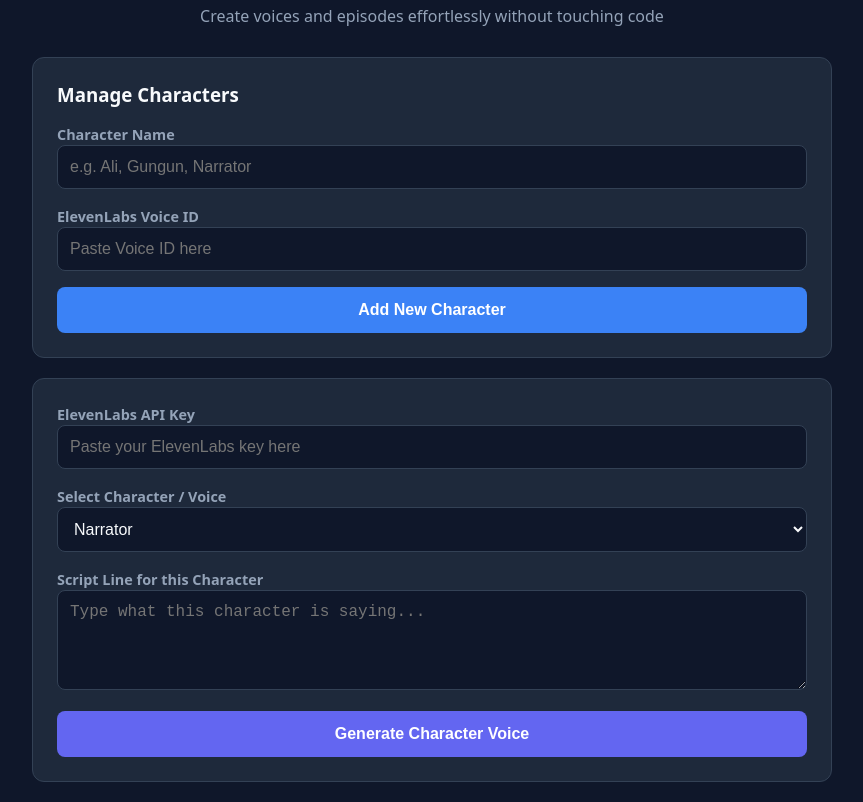
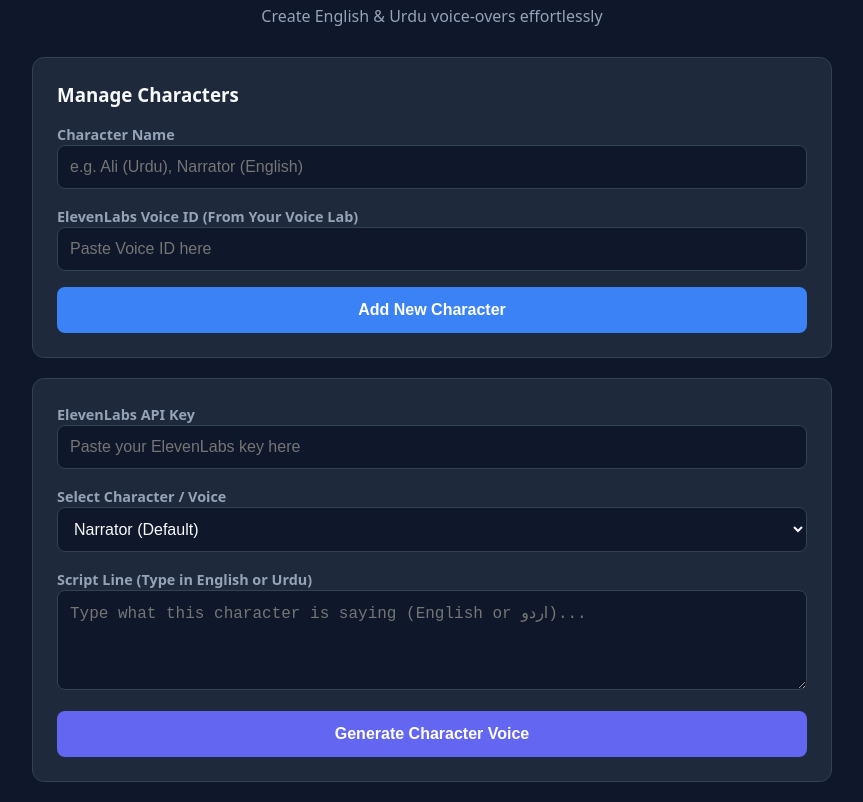
Before and after one commit to Hudabia221/animation-studio, a plain HTML site: page index.html in a window 1280 px wide. Shown: the part 66-868 px from the top of the page, without its empty margins (208-1071 px from the left). Drawn offline with Linux system fonts and the light colour scheme.

Commit message:
Update index.html

```diff
--- a/index.html
+++ b/index.html
@@ -102,7 +102,7 @@
   <div class="container">
     <header>
       <h1>Animation Studio</h1>
-      <p>Create voices and episodes effortlessly without touching code</p>
+      <p>Create English & Urdu voice-overs effortlessly</p>
     </header>
 
     <!-- Character Manager Card -->
@@ -110,10 +110,10 @@
       <h3 style="margin:0; color:var(--text);">Manage Characters</h3>
       <div>
         <label for="newCharName">Character Name</label>
-        <input type="text" id="newCharName" placeholder="e.g. Ali, Gungun, Narrator">
+        <input type="text" id="newCharName" placeholder="e.g. Ali (Urdu), Narrator (English)">
       </div>
       <div>
-        <label for="newCharVoiceId">ElevenLabs Voice ID</label>
+        <label for="newCharVoiceId">ElevenLabs Voice ID (From Your Voice Lab)</label>
         <input type="text" id="newCharVoiceId" placeholder="Paste Voice ID here">
       </div>
       <button id="addCharBtn" style="background: #3b82f6;">Add New Character</button>
@@ -134,8 +134,8 @@
       </div>
 
       <div>
-        <label for="scriptInput">Script Line for this Character</label>
-        <textarea id="scriptInput" placeholder="Type what this character is saying..."></textarea>
+        <label for="scriptInput">Script Line (Type in English or Urdu)</label>
+        <textarea id="scriptInput" placeholder="Type what this character is saying (English or اردو)..."></textarea>
       </div>
 
       <button id="generateBtn">Generate Character Voice</button>
@@ -144,9 +144,8 @@
   </div>
 
   <script>
-    // Default starting characters stored in browser memory
     let characters = JSON.parse(localStorage.getItem('animation_chars')) || [
-      { name: 'Narrator', id: '21m00Tcm4TlvDq8ikWAM' }
+      { name: 'Narrator (Default)', id: '21m00Tcm4TlvDq8ikWAM' }
     ];
 
     const characterSelect = document.getElementById('characterSelect');
@@ -167,10 +166,8 @@
       });
     }
 
-    // Initialize dropdown on load
     updateDropdown();
 
-    // Add new character from inputs
     document.getElementById('addCharBtn').addEventListener('click', () => {
       const name = document.getElementById('newCharName').value.trim();
       const voiceId = document.getElementById('newCharVoiceId').value.trim();
@@ -185,13 +182,11 @@
 
       updateDropdown();
 
-      // Clear inputs
       document.getElementById('newCharName').value = '';
       document.getElementById('newCharVoiceId').value = '';
       alert('Character added successfully!');
     });
 
-    // Generate audio script
     document.getElementById('generateBtn').addEventListener('click', async () => {
       const elevenKey = document.getElementById('elevenKey').value.trim();
       const selectedVoiceId = characterSelect.value;
@@ -207,7 +202,7 @@
       }
 
       status.style.color = '#34d399';
-      status.textContent = 'Processing... Generating character audio via ElevenLabs.';
+      status.textContent = 'Processing... Generating audio via ElevenLabs.';
 
       try {
         const elevenResponse = await fetch(`https://api.elevenlabs.io/v1/text-to-speech/${selectedVoiceId}`, {
@@ -219,14 +214,14 @@
           },
           body: JSON.stringify({
             text: scriptText,
-            model_id: 'eleven_flash_v2_5',
+            model_id: 'eleven_multilingual_v2',
             voice_settings: { stability: 0.5, similarity_boost: 0.7 }
           })
         });
 
         if (!elevenResponse.ok) {
           const errData = await elevenResponse.json().catch(() => ({}));
-          throw new Error(errData.detail?.message || 'Failed to generate audio from ElevenLabs. Check your Voice ID and API key.');
+          throw new Error(errData.detail?.message || 'Failed to generate audio. Check your Voice ID and API key.');
         }
 
         const audioBlob = await elevenResponse.blob();
```
